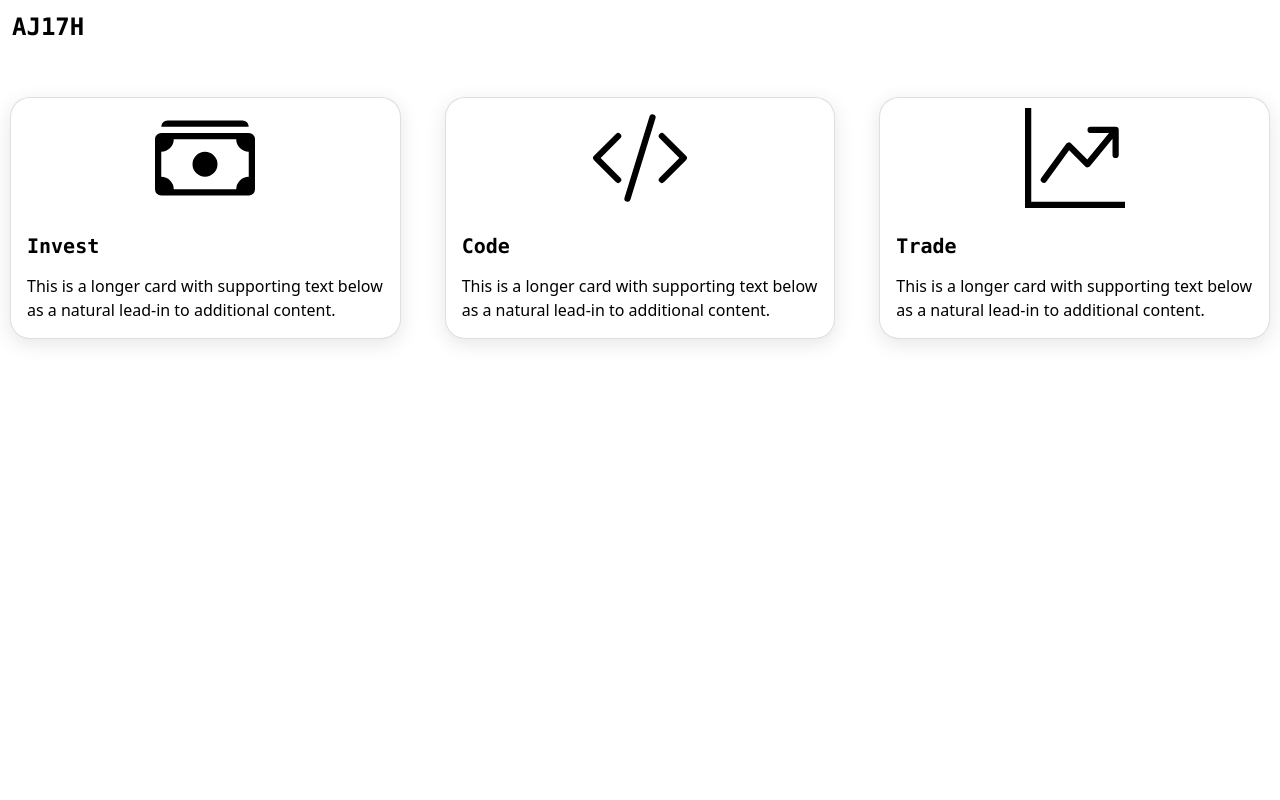
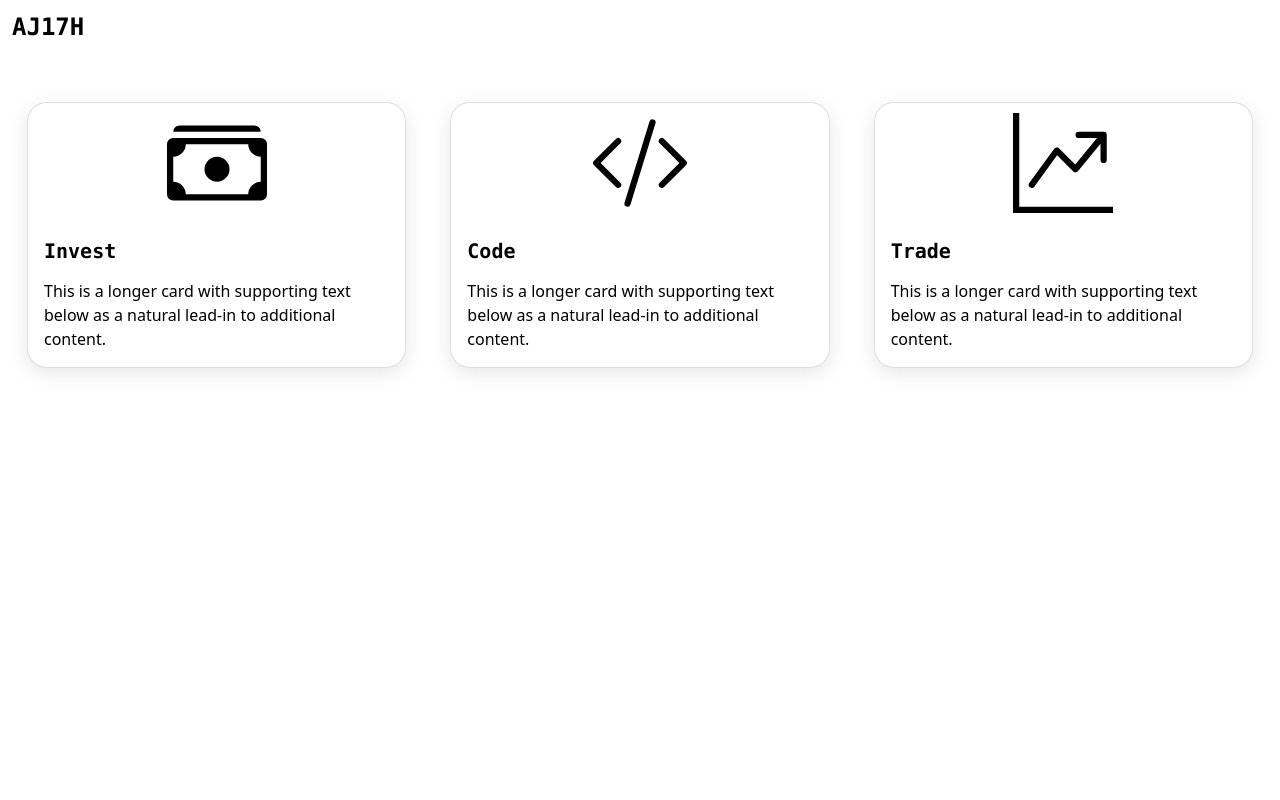
Before and after one commit to Mr-Ajith/Mr-Ajith.github.io, a PHP site: page / in a window 1280 px wide. Run offline with PHP 8.4, Linux system fonts and the light colour scheme.

Commit message:
18/2/2022

```diff
--- a/index.html
+++ b/index.html
@@ -1,7 +1,7 @@
 <html>
 <head>
   <title>AJ17H</title>
-  <meta name="viewport" content="width=device-width, initial-scale=1.0">
+  <meta name="viewport" content="width=device-width, initial-scale=1">
   <!-- CSS only -->
 <link href="https://cdn.jsdelivr.net/npm/bootstrap@5.1.3/dist/css/bootstrap.min.css" rel="stylesheet" integrity="sha384-1BmE4kWBq78iYhFldvKuhfTAU6auU8tT94WrHftjDbrCEXSU1oBoqyl2QvZ6jIW3" crossorigin="anonymous">
 <link rel="stylesheet" href="style.css">
@@ -17,7 +17,7 @@
   </div>
   </nav></div>
   <br>
-  <div class="card-group row">
+<div class="card-group row">
     <div class="col">
     <div class="card ">
         <div class="position-relative" style="margin: auto;
@@ -33,7 +33,7 @@
         </div>
     </div>
     </div>
-    <div class="col">
+      <div class="col">
       <div class="card">
         <div class="position-relative" style="margin: auto;
         padding: 10px;">
--- a/style.css
+++ b/style.css
@@ -1,5 +1,7 @@
 html,body{
     /*position:fixed;*/
+    width: 100%;
+    height: auto;
     top:0;
     bottom:0;
     left:0;
@@ -18,6 +20,9 @@
     font-weight: bold;
     color: black;
 }
+.card-group{
+    margin: 5px;
+}
 .card{
     margin: 10px;
     background: #fff;
```
